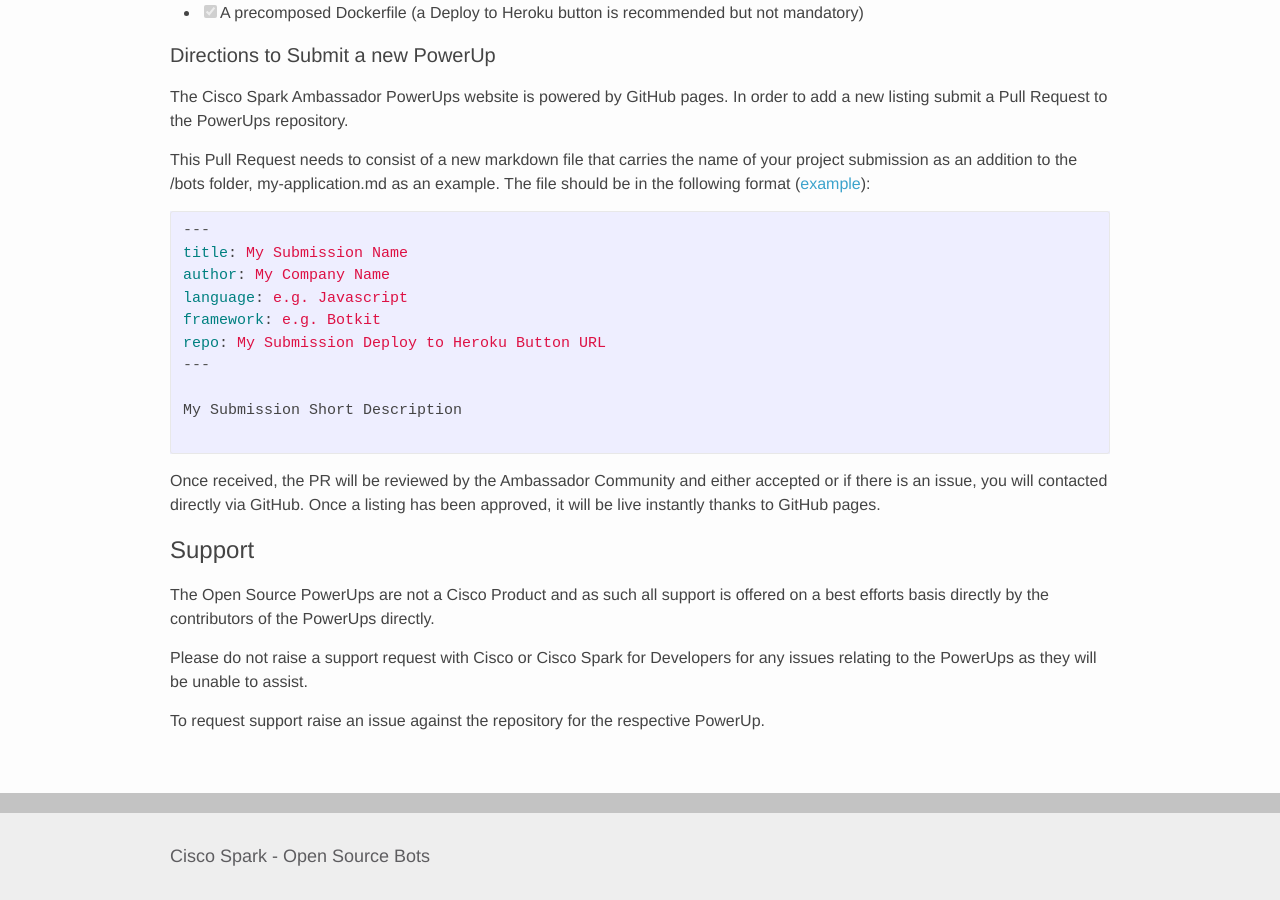
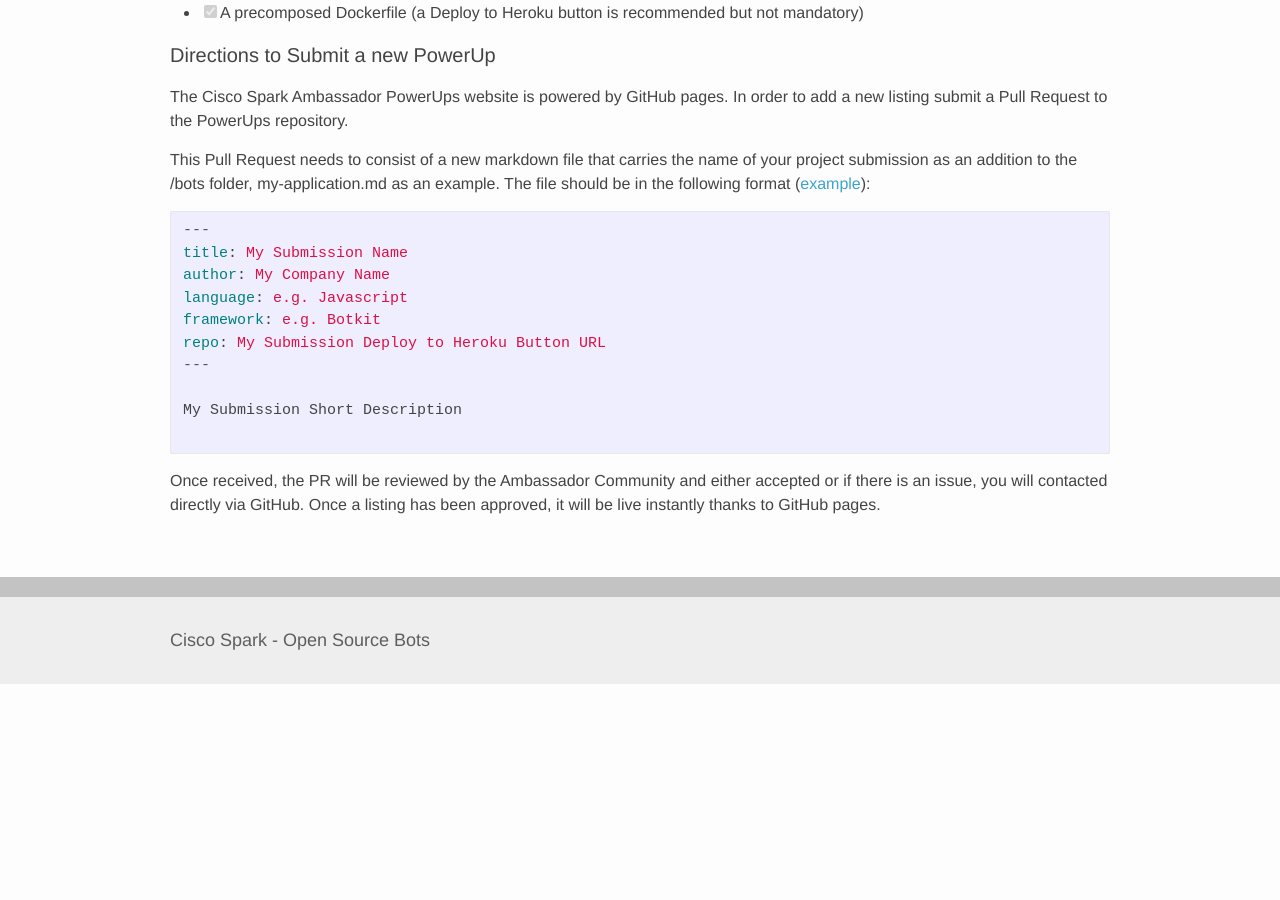
Before and after one commit to CiscoWebexTeamsAmbassadors/StarterKits, a Jekyll site: the page built from faq.md, in a window 1280 px wide and 900 px high, scrolled down 1417 px. Built offline with Jekyll 4.4.1, drawn with Linux system fonts in a browser that asks for light colours; nearby versions of some CDN libraries; after the commit the page ends 2101 px from its top, so only the background shows below that.

Commit message:
Update and rename info.md to faq.md

````diff
--- a/info.md
+++ b/faq.md
@@ -55,10 +55,3 @@ My Submission Short Description
 ```
 
 Once received, the PR will be reviewed by the Ambassador Community and either accepted or if there is an issue, you will contacted directly via GitHub. Once a listing has been approved, it will be live instantly thanks to GitHub pages.
-
-# Support
-The Open Source PowerUps are not a Cisco Product and as such all support is offered on a best efforts basis directly by the contributors of the PowerUps directly.
-
-Please do not raise a support request with Cisco or Cisco Spark for Developers for any issues relating to the PowerUps as they will be unable to assist.
-
-To request support raise an issue against the repository for the respective PowerUp.
````
Also changed, not shown: other parts of faq.md (+2 -2 lines).
